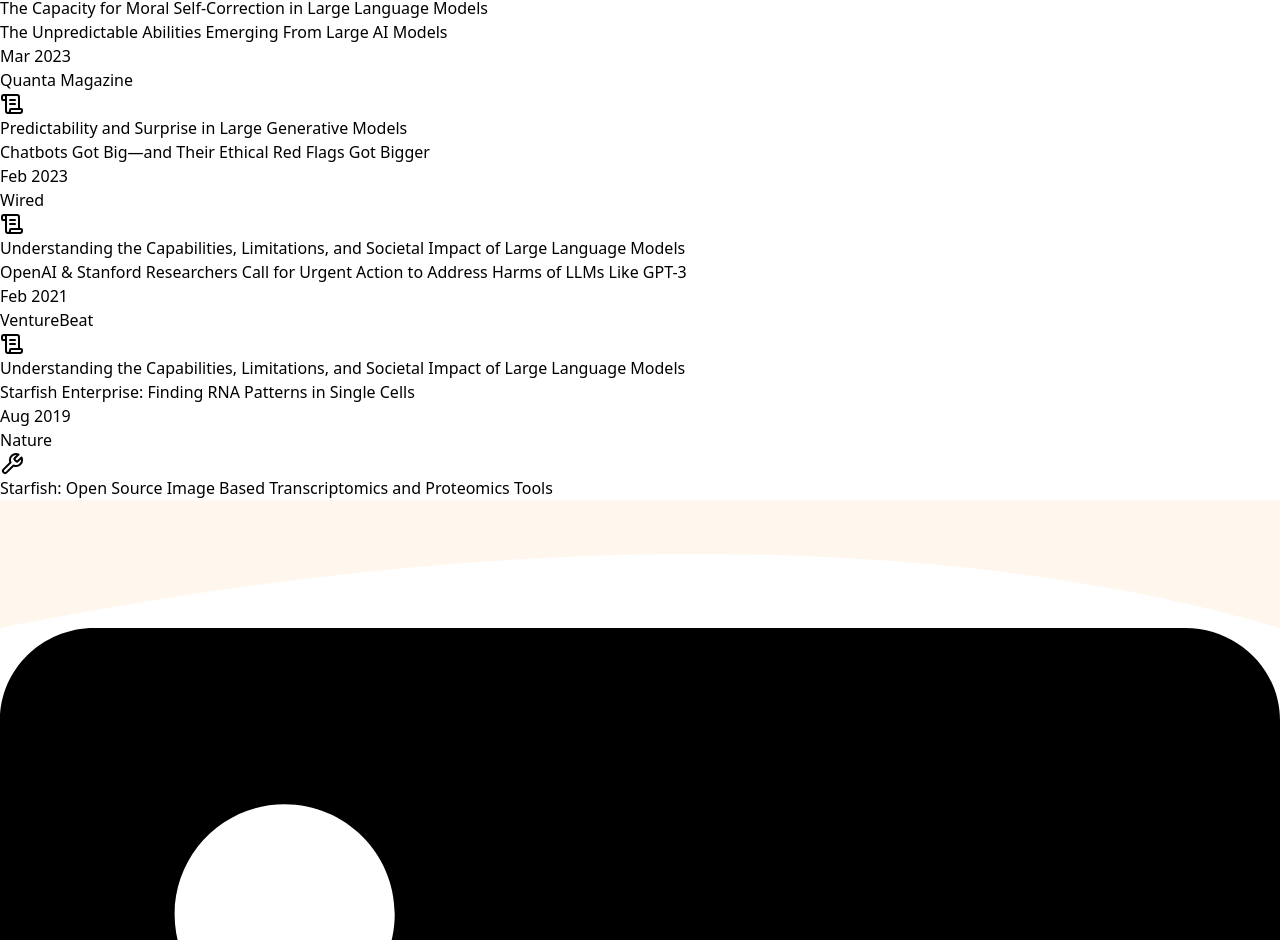
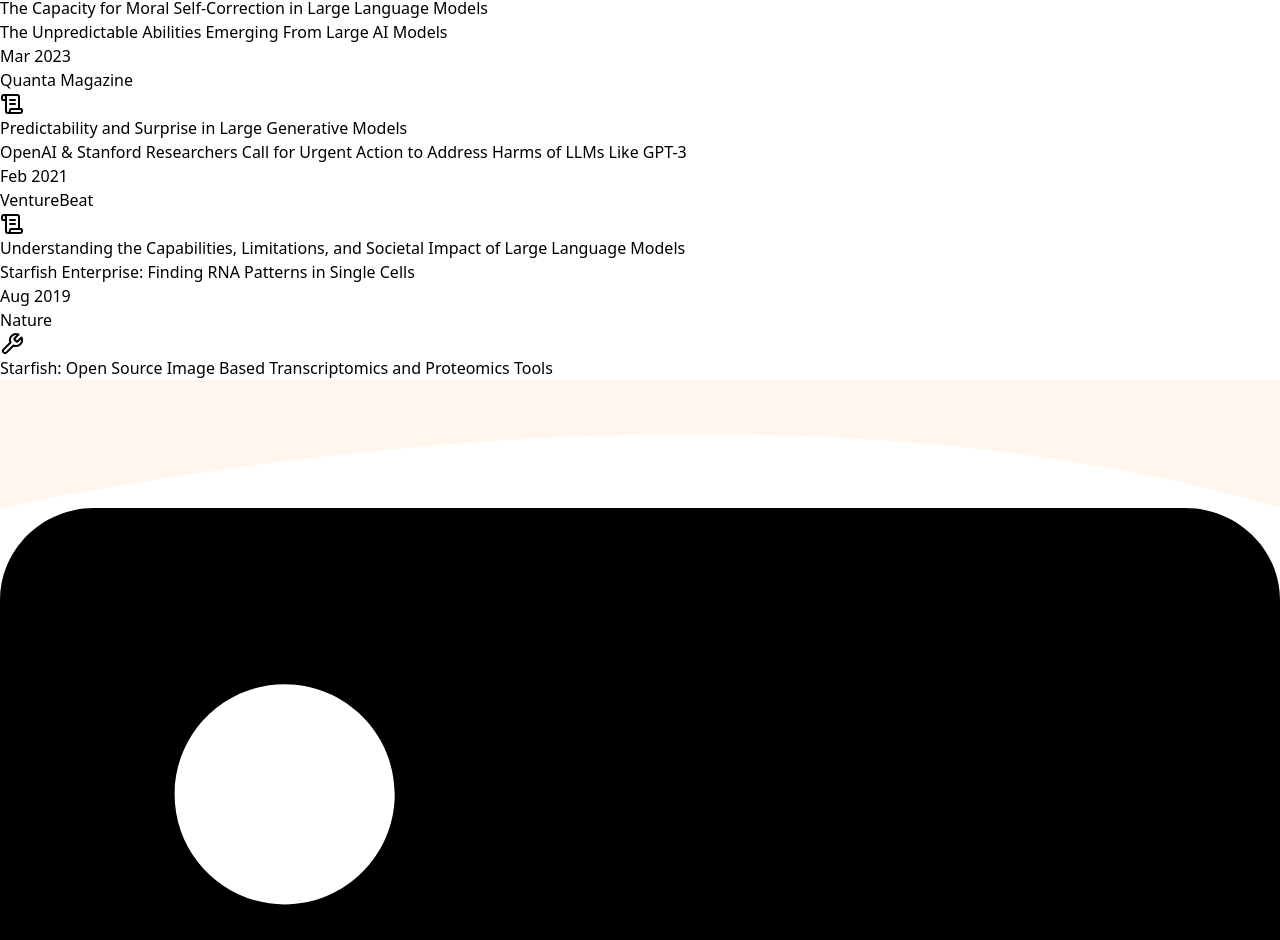
Before and after one commit to dganguli/pweb, a React (Vite) app: page / in a window 1280 px wide. Shown: the part 9112-10052 px from the top of the page. Built offline with nearby package versions, Linux system fonts and the light colour scheme.

Commit message:
nuke wired

```diff
--- a/src/data/mediaData.ts
+++ b/src/data/mediaData.ts
@@ -65,13 +65,6 @@
       description: "Predictability and Surprise in Large Generative Models"
     },
     {
-      title: "Chatbots Got Big—and Their Ethical Red Flags Got Bigger",
-      outlet: "Wired",
-      date: "Feb 2023",
-      link: "https://www.wired.com/story/chatbots-got-big-and-their-ethical-red-flags-got-bigger/",
-      description: "Understanding the Capabilities, Limitations, and Societal Impact of Large Language Models"
-    },
-    {
       title: "OpenAI & Stanford Researchers Call for Urgent Action to Address Harms of LLMs Like GPT-3",
       outlet: "VentureBeat",
       date: "Feb 2021",
```
